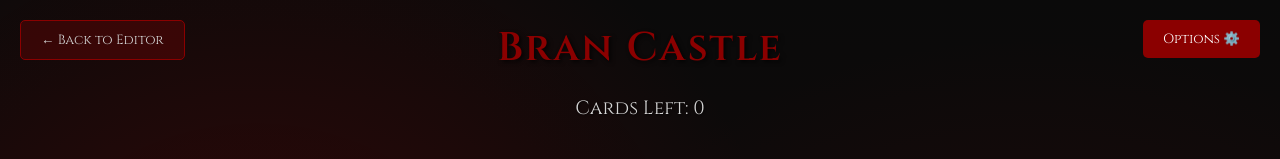
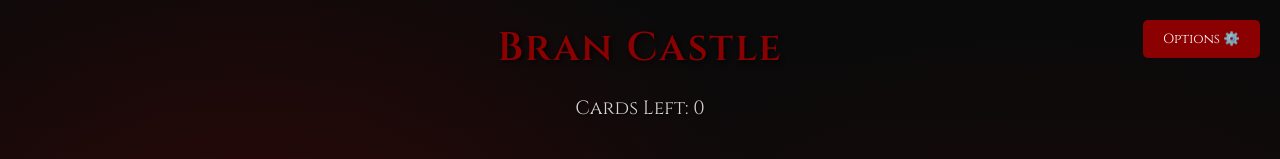
Before and after one commit to mainGSgames/BranCastle, a plain HTML site: page templates/game.html in a window 1280 px wide. Shown: the top 159 px of the page. Drawn offline with Linux system fonts and the light colour scheme; no server answers.

Commit message:
removed back button

```diff
--- a/templates/game.html
+++ b/templates/game.html
@@ -192,7 +192,6 @@
 </head>
 <body>
 
-    <button class="back-btn" onclick="window.location.href='/'">← Back to Editor</button>
     <button class="options-btn" onclick="openModal()">Options ⚙️</button>
 
     <!-- ===== PLAYER OPTIONS MODAL ===== -->
```
